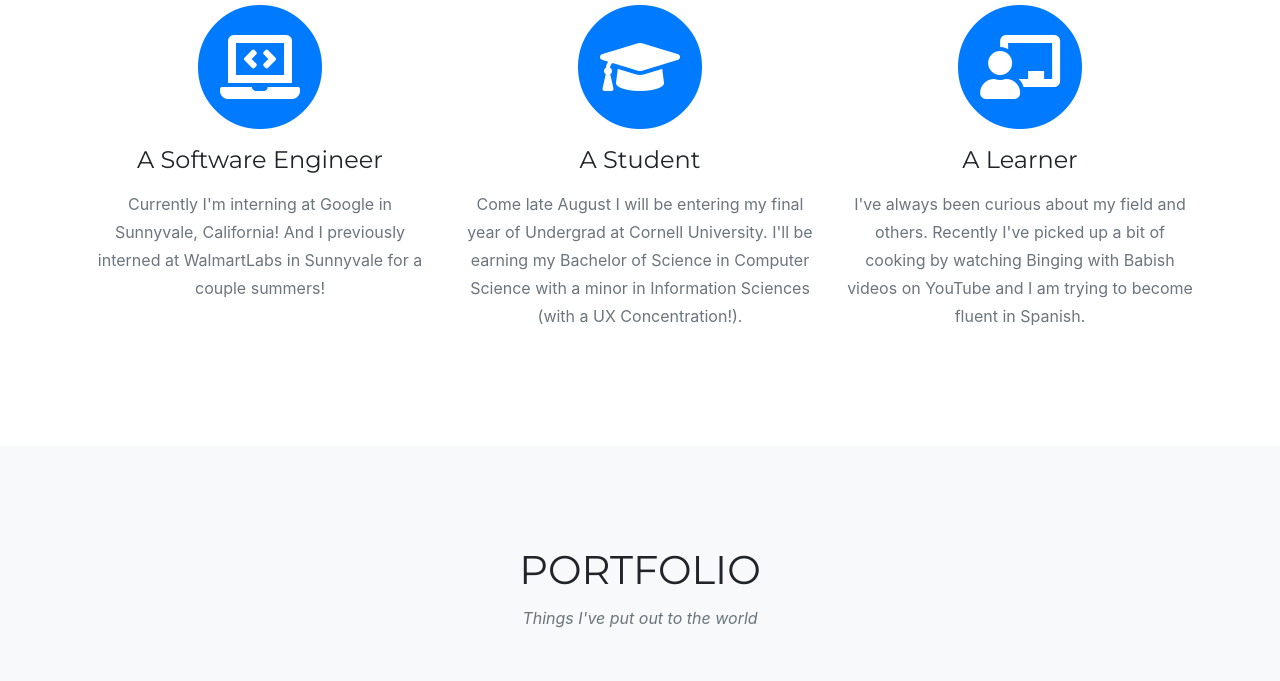
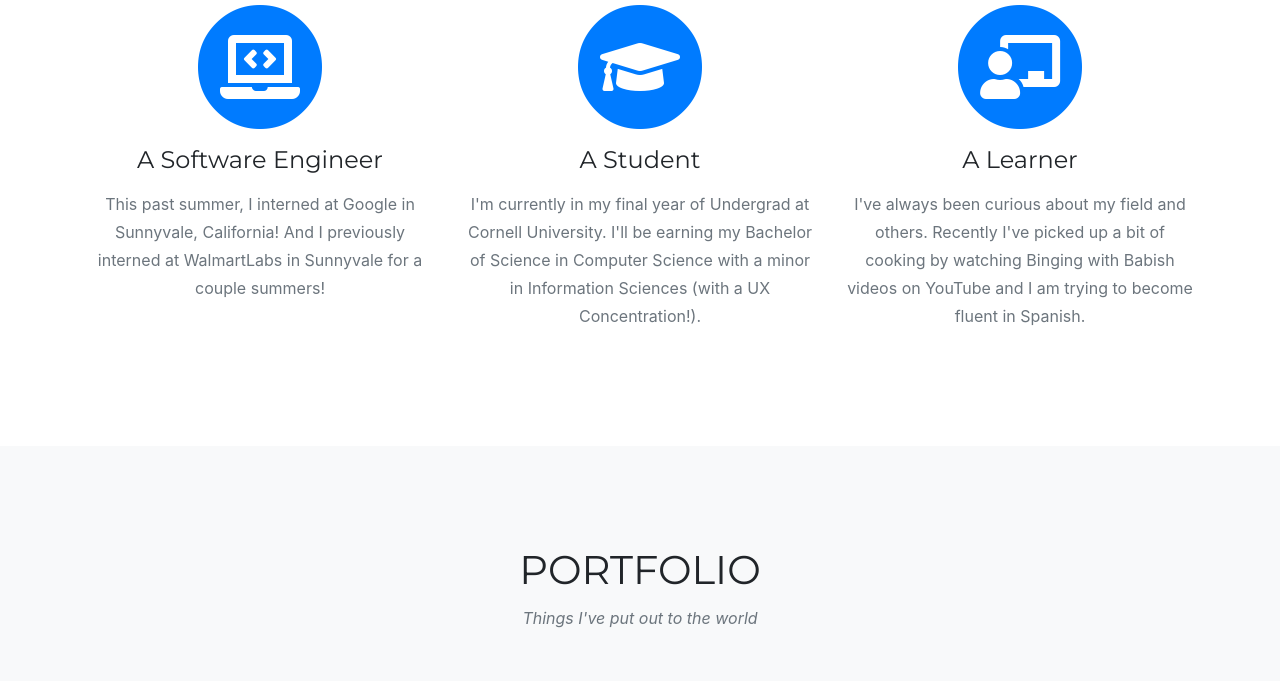
Before and after one commit to JustinShillingford/dot-com, a website with bundled scripts: page docs/index.html in a window 1280 px wide. Shown: the part 982-1663 px from the top of the page. Built offline with nearby package versions, Linux system fonts and the light colour scheme; a script that the page names is missing; a web font is replaced by a local one.

Commit message:
Updated tenses to be accurate

```diff
--- a/docs/index.html
+++ b/docs/index.html
@@ -131,7 +131,7 @@
             <i class="fas fa-laptop-code fa-stack-1x fa-inverse"></i>
           </span>
           <h4 class="service-heading">A Software Engineer</h4>
-          <p class="text-muted">Currently I'm interning at Google in Sunnyvale, California! And I previously interned at WalmartLabs in Sunnyvale for a couple summers!</p>
+          <p class="text-muted">This past summer, I interned at Google in Sunnyvale, California! And I previously interned at WalmartLabs in Sunnyvale for a couple summers!</p>
         </div>
         <div class="col-md-4">
           <span class="fa-stack fa-4x">
@@ -139,7 +139,7 @@
             <i class="fas fa-graduation-cap fa-stack-1x fa-inverse"></i>
           </span>
           <h4 class="service-heading">A Student</h4>
-          <p class="text-muted">Come late August I will be entering my final year of Undergrad at Cornell University. I'll be earning my Bachelor of Science in Computer Science with a minor in Information Sciences (with a UX Concentration!).</p>
+          <p class="text-muted">I'm currently in my final year of Undergrad at Cornell University. I'll be earning my Bachelor of Science in Computer Science with a minor in Information Sciences (with a UX Concentration!).</p>
         </div>
         <div class="col-md-4">
           <span class="fa-stack fa-4x">
```
